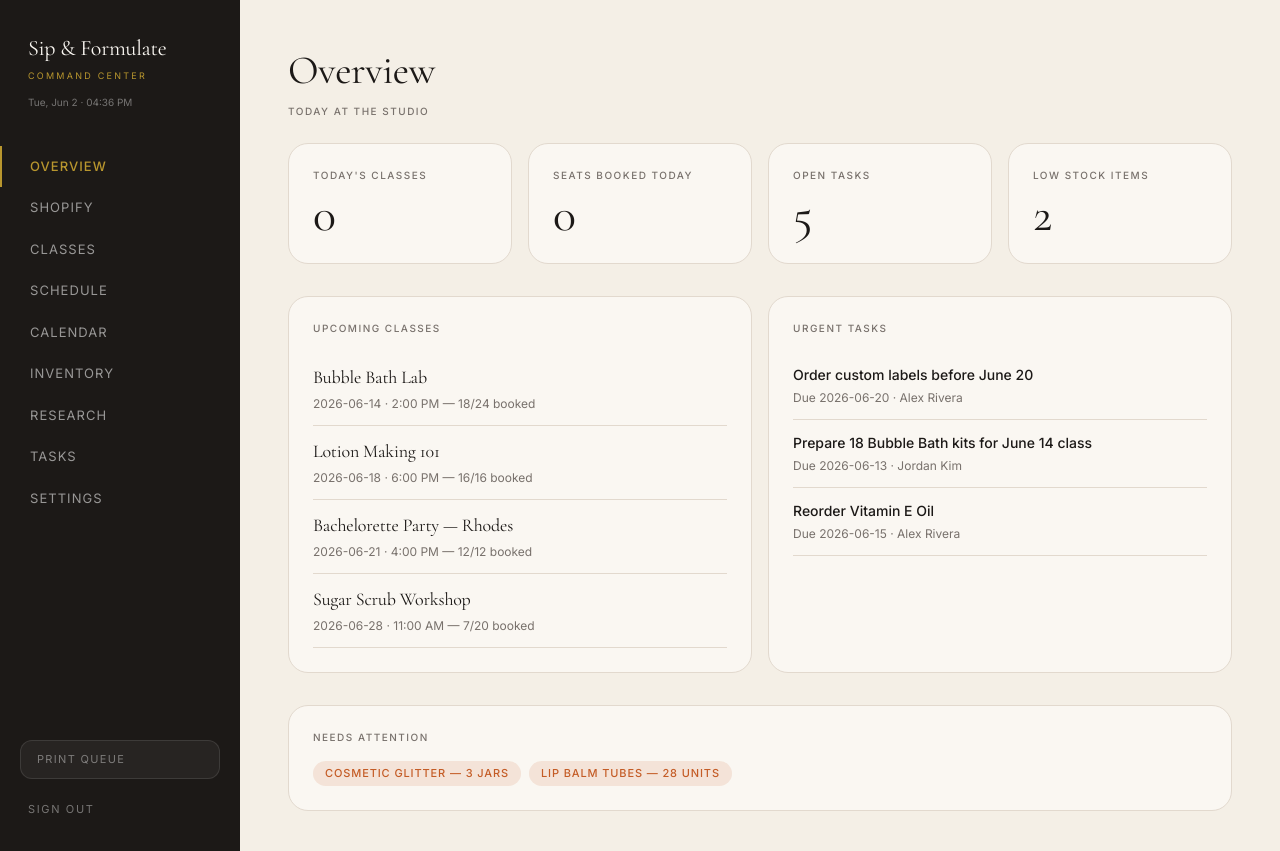
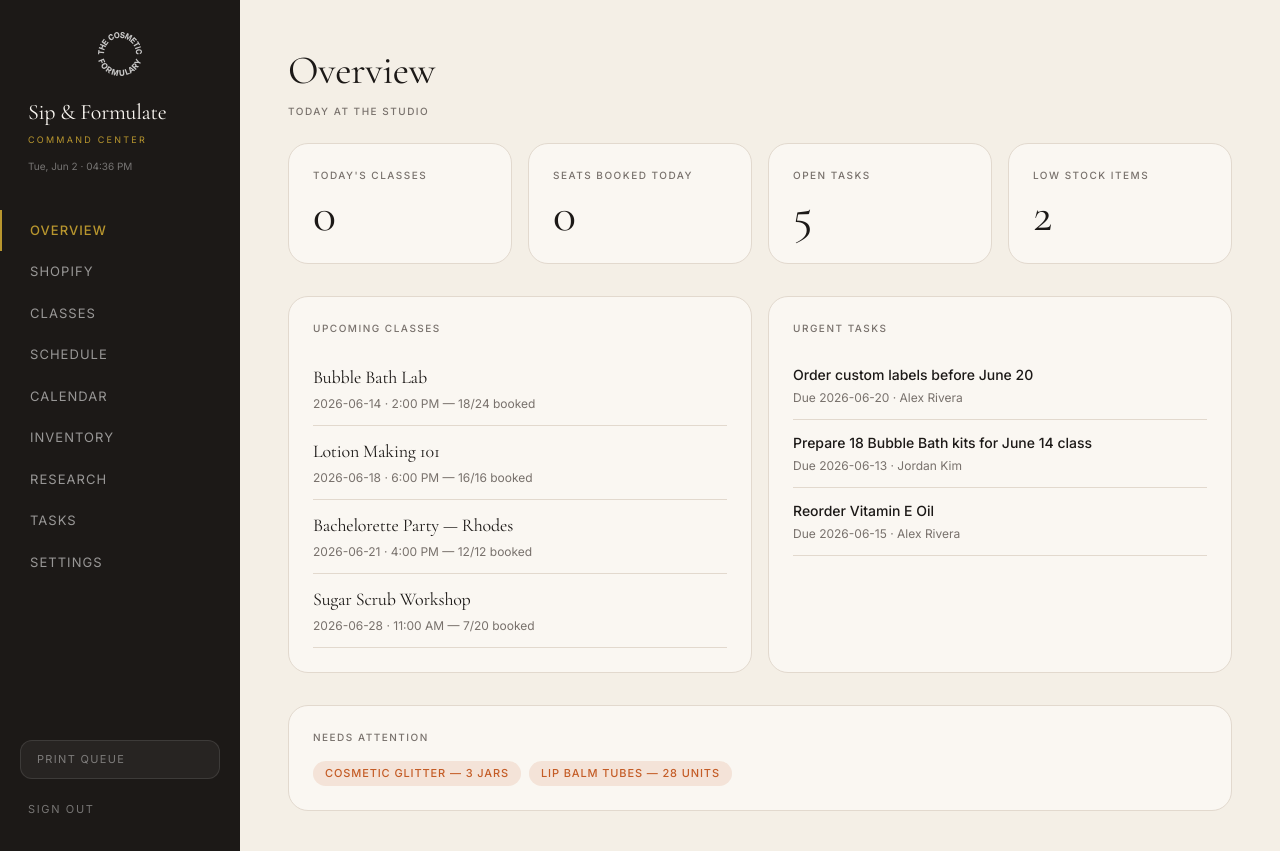
Before and after one commit to thecosmeticformularynm/sip-formulate-app, a Next.js app: page /staff in a window 1280 px wide. Built offline with nearby package versions, Linux system fonts and the light colour scheme.

Commit message:
Add TCF logo to staff sidebar linking back to home

```diff
--- a/app/staff/page.tsx
+++ b/app/staff/page.tsx
@@ -2,6 +2,7 @@
 
 import { useState, useEffect, useMemo } from 'react';
 import { useRouter } from 'next/navigation';
+import Image from 'next/image';
 import { useStore } from '@/lib/store';
 import {
   useStaffStore,
@@ -265,6 +266,9 @@ function Sidebar({ tab, setTab, onSignOut }: { tab: Tab; setTab: (t: Tab) => voi
       className="staff-sidebar"
     >
       <div style={{ padding: '0 28px', marginBottom: 36 }}>
+        <button onClick={() => router.push('/')} style={{ background: 'none', border: 'none', padding: 0, cursor: 'pointer', display: 'flex', justifyContent: 'center', width: '100%', marginBottom: 20 }}>
+          <Image src="/tcf-logo-white.svg" alt="The Cosmetic Formulary" width={44} height={44} style={{ opacity: 0.75 }} />
+        </button>
         <p style={{ fontFamily: 'var(--font-cormorant)', fontSize: 22, color: '#FAF7F2', fontWeight: 300, letterSpacing: '-0.01em' }}>Sip & Formulate</p>
         <p style={{ fontSize: 9, letterSpacing: '0.25em', textTransform: 'uppercase', color: GOLD, marginTop: 4, fontFamily: 'var(--font-inter)' }}>Command Center</p>
         <p style={{ fontSize: 10, color: 'rgba(255,255,255,0.4)', marginTop: 12, fontFamily: 'var(--font-inter)' }}>
```
